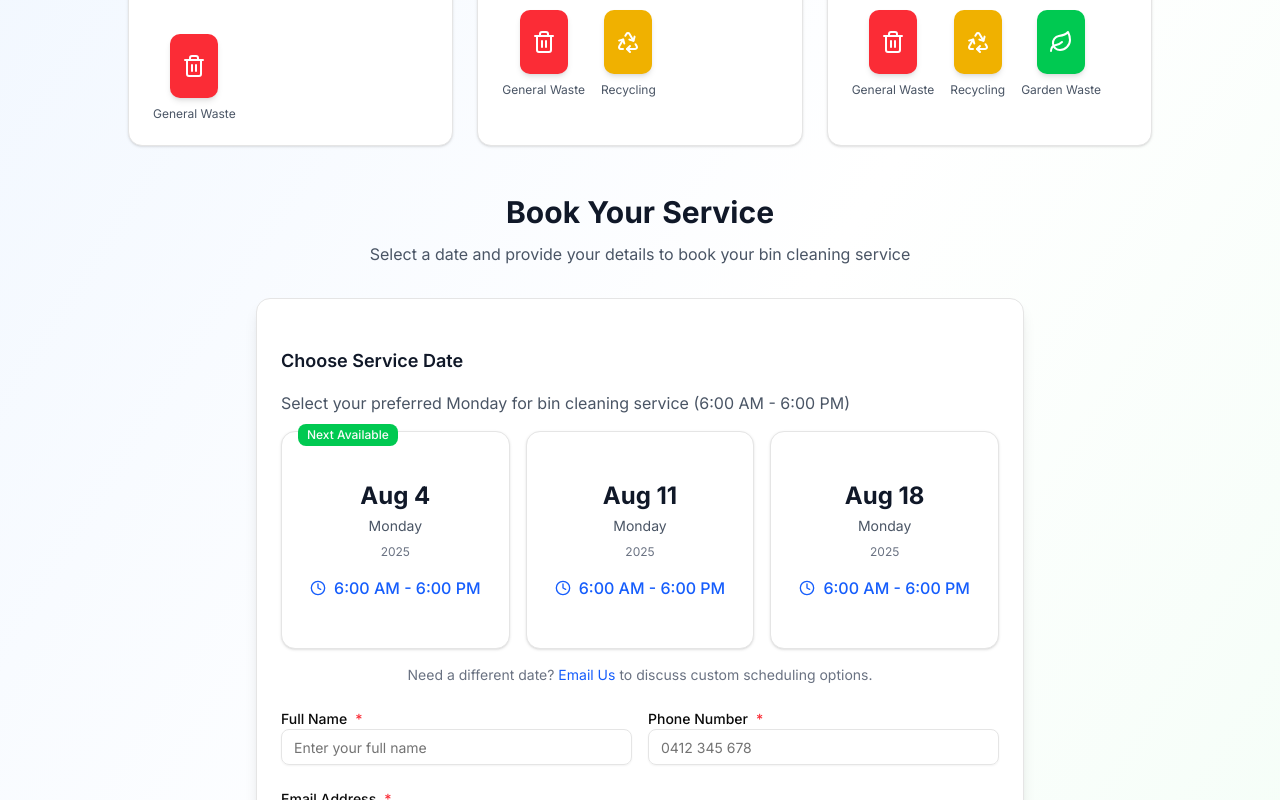
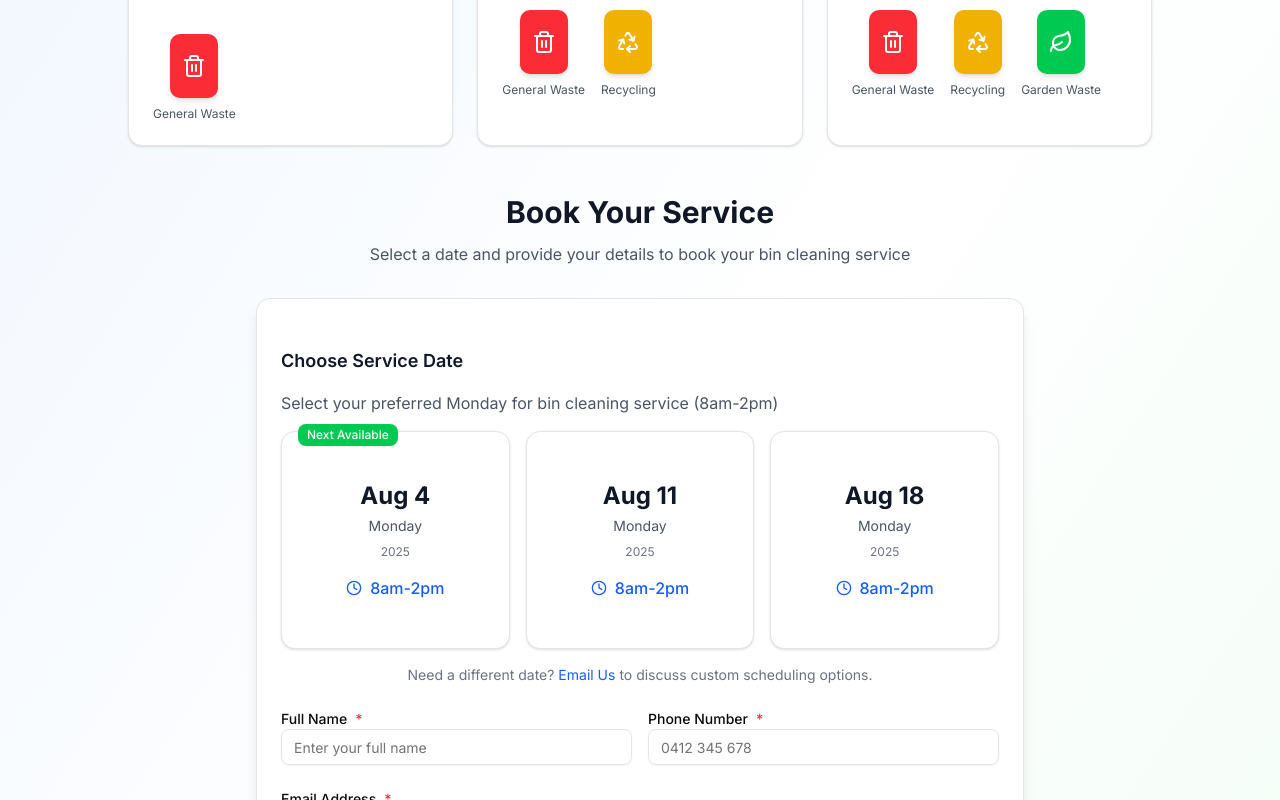
Before and after one commit to NorthKanye/SouthSideBin, a Next.js app: page / in a window 1280 px wide. Shown: the part 442-1242 px from the top of the page. Built offline with nearby package versions, Linux system fonts and the light colour scheme.

Commit message:
Update service hours from 6:00 AM - 6:00 PM to 8am-2pm
- Updated service description text to reflect new operating hours
- Updated time display in service date selection cards
- Changed from 6:00 AM - 6:00 PM to 8am-2pm throughout the site

```diff
--- a/app/page.tsx
+++ b/app/page.tsx
@@ -398,7 +398,7 @@ export default function BinCleaningService() {
                   <div className="mb-6">
                     <h4 className="text-lg font-semibold text-gray-900 mb-4">Choose Service Date</h4>
                     <p className="text-gray-600 mb-4">
-                      Select your preferred Monday for bin cleaning service (6:00 AM - 6:00 PM)
+                      Select your preferred Monday for bin cleaning service (8am-2pm)
                     </p>
 
                     <div className="grid grid-cols-1 sm:grid-cols-3 gap-4 mb-4">
@@ -439,7 +439,7 @@ export default function BinCleaningService() {
                             <div className="space-y-2">
                               <div className="flex items-center justify-center space-x-2 text-blue-600">
                                 <Clock className="h-4 w-4" />
-                                <span className="font-medium">6:00 AM - 6:00 PM</span>
+                                <span className="font-medium">8am-2pm</span>
                               </div>
 
                               {selectedDate === serviceDate.id && (
```
